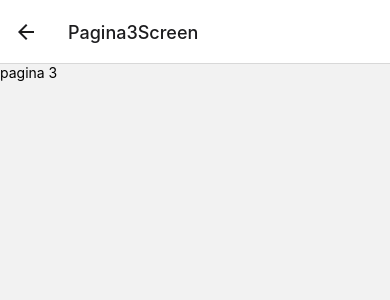
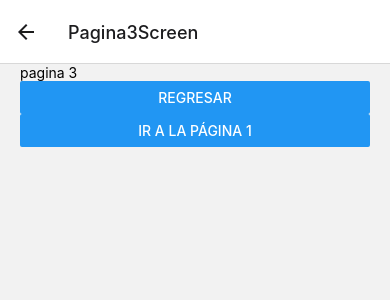
Before and after one commit to Lsjuandiego/reactNativeNavigation, a React Native app: screen /Pagina3Screen in a window 390 px wide. Shown: the top 300 px of the page. Built offline with nearby package versions, Linux system fonts and the light colour scheme.

Commit message:
navegacion a otras pantallas

```diff
--- a/src/screens/Pagina1Screen.tsx
+++ b/src/screens/Pagina1Screen.tsx
@@ -1,12 +1,23 @@
+import { StackScreenProps } from '@react-navigation/stack';
 import React from 'react'
-import { Text, View } from 'react-native'
+import { Button, Text, View } from 'react-native'
+import { styles } from '../theme/appTheme';
 
-export const Pagina1Screen = () => {
+
+interface Props extends StackScreenProps<any, any> {
+
+};
+
+export const Pagina1Screen = ({ navigation }: Props) => {
   return (
-    <View>
-        <Text>
-            pagina 1
-        </Text>
+    <View style={styles.globalMargin}>
+      <Text>
+        pagina 1
+      </Text>
+      <Button
+        title='Ir a página 2'
+        onPress={() => navigation.navigate('Pagina2Screen')}
+      />
     </View>
   )
 }
--- a/src/screens/Pagina2Screen.tsx
+++ b/src/screens/Pagina2Screen.tsx
@@ -1,12 +1,23 @@
 import React from 'react'
-import { Text, View } from 'react-native'
+import { Button, Text, View } from 'react-native'
+import { styles } from '../theme/appTheme'
+import { StackScreenProps } from '@react-navigation/stack';
 
-export const Pagina2Screen = () => {
+interface Props extends StackScreenProps<any, any> {
+
+};
+
+export const Pagina2Screen = ({navigation}:Props) => {
+
   return (
-    <View>
-        <Text>
-            pagina 2
-        </Text>
+    <View style={styles.globalMargin}>
+      <Text>
+        pagina 2
+      </Text>
+      <Button
+        title='Ir a página 3'
+        onPress={() => navigation.navigate('Pagina3Screen')}
+      />
     </View>
   )
 }
--- a/src/screens/Pagina3Screen.tsx
+++ b/src/screens/Pagina3Screen.tsx
@@ -1,12 +1,24 @@
 import React from 'react'
-import { Text, View } from 'react-native'
+import { Button, Text, View } from 'react-native'
+import { styles } from '../theme/appTheme'
+import { StackScreenProps } from '@react-navigation/stack'
 
-export const Pagina3Screen = () => {
+interface Props extends StackScreenProps<any, any> { };
+
+export const Pagina3Screen = ({ navigation }: Props) => {
   return (
-    <View>
-        <Text>
-            pagina 3
-        </Text>
+    <View style={styles.globalMargin}>
+      <Text>
+        pagina 3
+      </Text>
+      <Button
+        title='Regresar'
+        onPress={() => navigation.pop()}
+      />
+      <Button
+        title='Ir a la página 1'
+        onPress={() => navigation.popToTop()}
+      />
     </View>
   )
 }
--- /dev/null
+++ b/src/theme/appTheme.tsx
@@ -0,0 +1,7 @@
+import { StyleSheet } from "react-native";
+
+export const styles = StyleSheet.create({
+    globalMargin: {
+        marginHorizontal: 20,
+    }
+});
```
